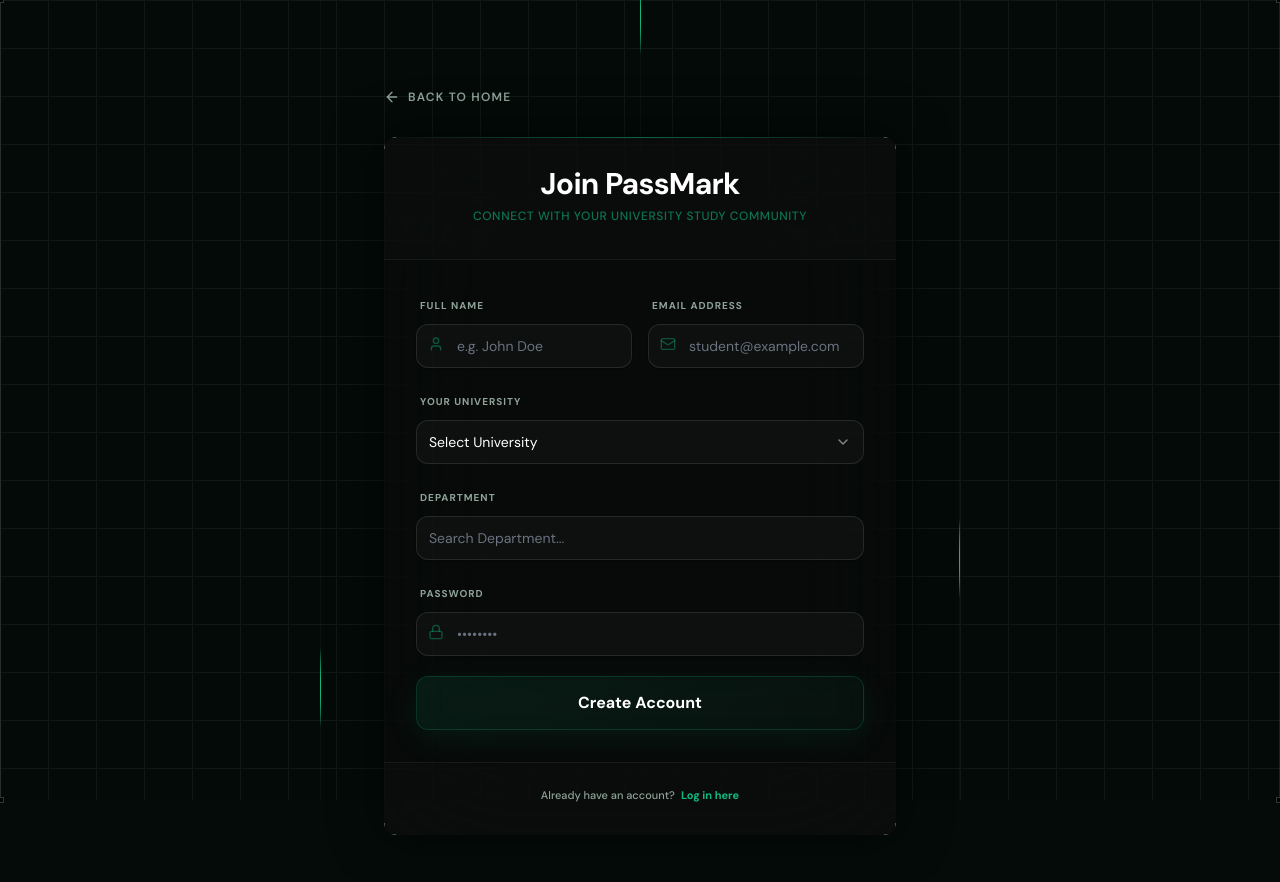
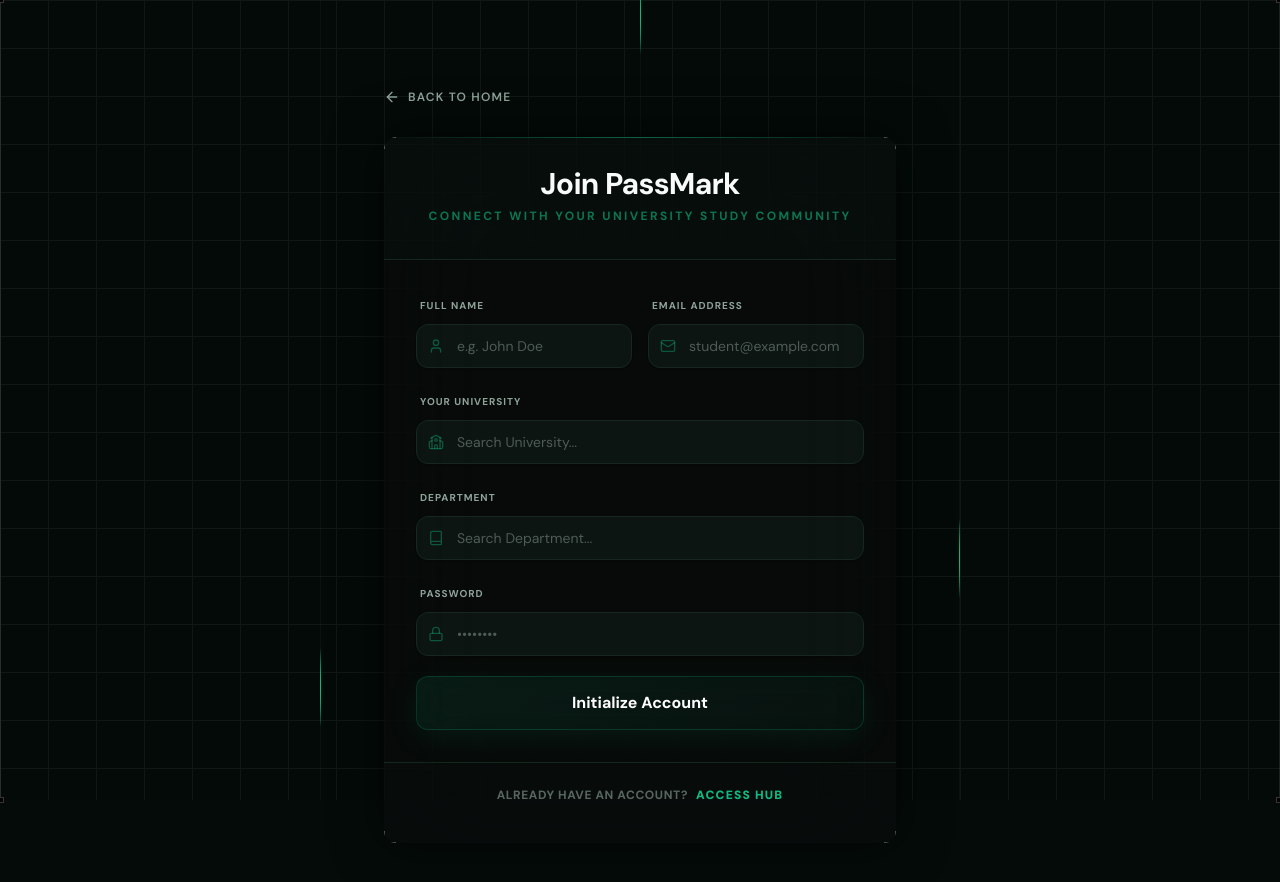
Before and after one commit to I-m-a-m-4/passmark, a Next.js app: page /signup in a window 1280 px wide. Shown: the top 882 px of the page. Built offline with nearby package versions, Linux system fonts and the light colour scheme.

Commit message:
UI: Searchable Institutional Registry and Light Theme Contrast Restoration

```diff
--- a/src/app/(auth)/signup/page.tsx
+++ b/src/app/(auth)/signup/page.tsx
@@ -64,15 +64,22 @@
   const [email, setEmail] = useState("");
   const [password, setPassword] = useState("");
   const [university, setUniversity] = useState("");
+  const [uniSearch, setUniSearch] = useState("");
   const [department, setDepartment] = useState("");
   const [deptSearch, setDeptSearch] = useState("");
   const [role, setRole] = useState("student");
   const [loading, setLoading] = useState(false);
   const [showDeptDropdown, setShowDeptDropdown] = useState(false);
+  const [showUniDropdown, setShowUniDropdown] = useState(false);
 
   const filteredDepts = DEPARTMENTS.filter((d) =>
     d.toLowerCase().includes(deptSearch.toLowerCase()),
   );
+
+  const filteredUnis = NIGERIAN_UNIVERSITIES.filter((u) =>
+    u.toLowerCase().includes(uniSearch.toLowerCase()),
+  );
+
   const router = useRouter();
   const searchParams = useSearchParams();
   const { toast } = useToast();
@@ -94,6 +101,14 @@
 
   const handleSignup = async (e: React.FormEvent) => {
     e.preventDefault();
+    if (!university) {
+        toast({
+            variant: "destructive",
+            title: "Registry Gap",
+            description: "Please select your institution from the directory.",
+        });
+        return;
+    }
     setLoading(true);
     try {
       let user = auth.currentUser;
@@ -189,11 +204,11 @@
         </Link>
 
         <AuraCard className="relative overflow-hidden">
-          <div className="p-8 space-y-2 text-center border-b border-white/5 bg-white/[0.01]">
-            <h1 className="text-3xl font-bold tracking-tight leading-none text-white">
+          <div className="p-8 space-y-2 text-center border-b border-border bg-emerald-500/[0.02]">
+            <h1 className="text-3xl font-bold tracking-tight leading-none text-foreground">
               {isCompletionMode ? "Complete Your Profile" : "Join PassMark"}
             </h1>
-            <p className="text-emerald-500/60 text-xs font-medium uppercase tracking-wider leading-relaxed">
+            <p className="text-emerald-500/60 text-xs font-bold uppercase tracking-[0.2em] leading-relaxed">
               {isCompletionMode
                 ? "Tell us a bit more about you"
                 : "Connect with your university study community"}
@@ -211,11 +226,11 @@
                     Full Name
                   </Label>
                   <div className="relative">
-                    <User className="absolute left-3 top-3 h-4 w-4 text-emerald-500/40" />
+                    <User className="absolute left-3 top-3.5 h-4 w-4 text-emerald-500/40" />
                     <Input
                       id="fullName"
                       placeholder="e.g. John Doe"
-                      className="pl-10 bg-white/[0.03] border-white/10 h-11 rounded-xl focus:ring-emerald-500/20 text-white placeholder:text-gray-500"
+                      className="pl-10 bg-muted/50 border-border h-11 rounded-xl focus:ring-emerald-500/20 text-foreground placeholder:text-muted-foreground/50 transition-all"
                       required
                       value={fullName}
                       onChange={(e) => setFullName(e.target.value)}
@@ -230,12 +245,12 @@
                     Email Address
                   </Label>
                   <div className="relative">
-                    <Mail className="absolute left-3 top-3 h-4 w-4 text-emerald-500/40" />
+                    <Mail className="absolute left-3 top-3.5 h-4 w-4 text-emerald-500/40" />
                     <Input
                       id="email"
                       type="email"
                       placeholder="student@example.com"
-                      className="pl-10 bg-white/[0.03] border-white/10 h-11 rounded-xl focus:ring-emerald-500/20 text-white placeholder:text-gray-500"
+                      className="pl-10 bg-muted/50 border-border h-11 rounded-xl focus:ring-emerald-500/20 text-foreground placeholder:text-muted-foreground/50 transition-all"
                       required
                       disabled={isCompletionMode}
                       value={email}
@@ -245,29 +260,49 @@
                 </div>
               </div>
 
-              <div className="space-y-2">
+              <div className="space-y-2 relative">
                 <Label
                   htmlFor="university"
                   className="text-muted-foreground text-[10px] uppercase font-bold tracking-widest ml-1"
                 >
                   Your University
                 </Label>
-                <Select
-                  onValueChange={setUniversity}
-                  required
-                  defaultValue={university}
-                >
-                  <SelectTrigger className="bg-white/[0.03] border-white/10 h-11 rounded-xl focus:ring-emerald-500/20 text-white">
-                    <SelectValue placeholder="Select University" />
-                  </SelectTrigger>
-                  <SelectContent className="max-h-60">
-                    {NIGERIAN_UNIVERSITIES.map((uni) => (
-                      <SelectItem key={uni} value={uni}>
-                        {uni}
-                      </SelectItem>
-                    ))}
-                  </SelectContent>
-                </Select>
+                <div className="relative">
+                    <School className="absolute left-3 top-3.5 h-4 w-4 text-emerald-500/40" />
+                    <Input
+                        placeholder="Search University..."
+                        value={uniSearch}
+                        onChange={(e) => {
+                            setUniSearch(e.target.value);
+                            setShowUniDropdown(true);
+                        }}
+                        onFocus={() => setShowUniDropdown(true)}
+                        className="pl-10 bg-muted/50 border-border h-11 rounded-xl focus:ring-emerald-500/20 text-foreground placeholder:text-muted-foreground/50 transition-all"
+                    />
+                    {showUniDropdown && (uniSearch || filteredUnis.length > 0) && (
+                        <div className="absolute z-[60] left-0 right-0 mt-2 bg-card border border-border rounded-2xl max-h-60 overflow-y-auto shadow-2xl backdrop-blur-3xl animate-in slide-in-from-top-2">
+                            {filteredUnis.map((uni) => (
+                                <div
+                                    key={uni}
+                                    className="px-6 py-4 hover:bg-emerald-500 hover:text-white cursor-pointer text-sm font-bold text-muted-foreground transition-all flex items-center justify-between group"
+                                    onClick={() => {
+                                        setUniversity(uni);
+                                        setUniSearch(uni);
+                                        setShowUniDropdown(false);
+                                    }}
+                                >
+                                    {uni}
+                                    {university === uni && <div className="w-2 h-2 rounded-full bg-emerald-500"></div>}
+                                </div>
+                            ))}
+                            {filteredUnis.length === 0 && (
+                                <div className="px-6 py-8 text-center text-xs font-bold text-muted-foreground uppercase tracking-widest opacity-50">
+                                    Institution not found in registry
+                                </div>
+                            )}
+                        </div>
+                    )}
+                </div>
               </div>
 
               <div className="space-y-2 relative">
@@ -278,6 +313,7 @@
                   Department
                 </Label>
                 <div className="relative">
+                  <Book className="absolute left-3 top-3.5 h-4 w-4 text-emerald-500/40" />
                   <Input
                     placeholder="Search Department..."
                     value={deptSearch}
@@ -286,15 +322,14 @@
                       setShowDeptDropdown(true);
                     }}
                     onFocus={() => setShowDeptDropdown(true)}
-                    className="bg-white/[0.03] border-white/10 h-11 rounded-xl focus:ring-emerald-500/20 text-white placeholder:text-gray-500"
+                    className="pl-10 bg-muted/50 border-border h-11 rounded-xl focus:ring-emerald-500/20 text-foreground placeholder:text-muted-foreground/50 transition-all"
                   />
-                  {showDeptDropdown &&
-                    (deptSearch || filteredDepts.length > 0) && (
-                      <div className="absolute z-50 left-0 right-0 mt-2 bg-zinc-900 border border-white/10 rounded-xl max-h-60 overflow-y-auto shadow-2xl">
+                  {showDeptDropdown && (deptSearch || filteredDepts.length > 0) && (
+                      <div className="absolute z-[60] left-0 right-0 mt-2 bg-card border border-border rounded-2xl max-h-60 overflow-y-auto shadow-2xl backdrop-blur-3xl animate-in slide-in-from-top-2">
                         {filteredDepts.map((dept) => (
                           <div
                             key={dept}
-                            className="px-4 py-3 hover:bg-emerald-500 hover:text-white cursor-pointer text-sm text-gray-300 transition-colors"
+                            className="px-6 py-4 hover:bg-emerald-500 hover:text-white cursor-pointer text-sm font-bold text-muted-foreground transition-all flex items-center justify-between group"
                             onClick={() => {
                               setDepartment(dept);
                               setDeptSearch(dept);
@@ -302,11 +337,12 @@
                             }}
                           >
                             {dept}
+                            {department === dept && <div className="w-2 h-2 rounded-full bg-emerald-500"></div>}
                           </div>
                         ))}
                         {filteredDepts.length === 0 && (
-                          <div className="px-4 py-3 text-sm text-gray-500">
-                            No departments found
+                          <div className="px-6 py-8 text-center text-xs font-bold text-muted-foreground uppercase tracking-widest opacity-50">
+                            Course node not discovered
                           </div>
                         )}
                       </div>
@@ -323,12 +359,12 @@
                     Password
                   </Label>
                   <div className="relative">
-                    <Lock className="absolute left-3 top-3 h-4 w-4 text-emerald-500/40" />
+                    <Lock className="absolute left-3 top-3.5 h-4 w-4 text-emerald-500/40" />
                     <Input
                       id="password"
                       type="password"
                       placeholder="••••••••"
-                      className="pl-10 bg-white/[0.03] border-white/10 h-11 rounded-xl focus:ring-emerald-500/20 text-white placeholder:text-gray-500"
+                      className="pl-10 bg-muted/50 border-border h-11 rounded-xl focus:ring-emerald-500/20 text-foreground placeholder:text-muted-foreground/50 transition-all"
                       required
                       value={password}
                       onChange={(e) => setPassword(e.target.value)}
@@ -339,29 +375,29 @@
 
               <AuraButton
                 type="submit"
-                className="w-full mt-4"
+                className="w-full mt-6 shadow-2xl"
                 disabled={loading}
               >
                 {loading ? (
-                  <Loader2 className="mr-2 h-4 w-4 animate-spin" />
+                  <Loader2 className="mr-2 h-5 w-5 animate-spin" />
                 ) : isCompletionMode ? (
-                  "Finish Setup"
+                  "Finalize Protocol"
                 ) : (
-                  "Create Account"
+                  "Initialize Account"
                 )}
               </AuraButton>
             </form>
           </div>
           {!isCompletionMode && (
-            <div className="p-8 flex flex-wrap items-center justify-center gap-1.5 text-[11px] pb-8 pt-6 border-t border-white/5 bg-white/[0.01]">
-              <span className="text-muted-foreground font-medium">
+            <div className="p-8 flex flex-wrap items-center justify-center gap-2 text-xs pb-10 pt-6 border-t border-border bg-emerald-500/[0.01]">
+              <span className="text-muted-foreground font-bold uppercase tracking-wider opacity-60">
                 Already have an account?
               </span>
               <Link
                 href="/login"
-                className="text-emerald-500 font-bold hover:underline"
+                className="text-emerald-500 font-black uppercase tracking-widest hover:text-emerald-400 transition-colors"
               >
-                Log in here
+                Access Hub
               </Link>
             </div>
           )}
```
